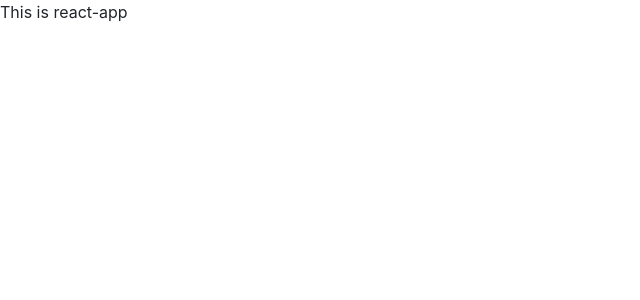
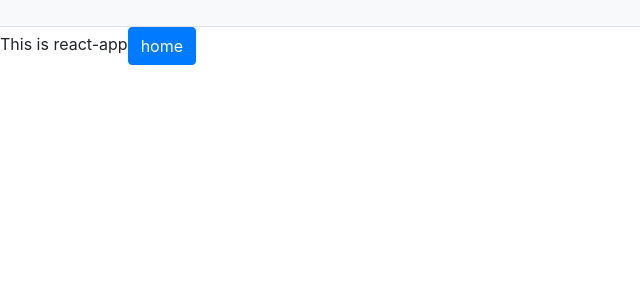
Before and after one commit to Ashutosh-Patel028/Resume-Builder, a React (Vite) app: page / in a window 1280 px wide. Shown: the top 300 px of the page, without its empty margins (0-640 px from the left). Built offline with nearby package versions, Linux system fonts and the light colour scheme.

Commit message:
Added Navigation for Header

```diff
--- a/src/App.js
+++ b/src/App.js
@@ -1,10 +1,15 @@
+import React from "react";
 import ReactDOM from "react-dom/client"
+import Navigation from "./components/Navigation";
+
 
 const App = () =>{
     return (
-        <div>
+        <React.Fragment>
+            <Navigation/>
             This is react-app
-        </div>
+            <button className="btn btn-primary">home</button>
+        </React.Fragment>
     )
 }
 
--- a/src/components/Navigation.js
+++ b/src/components/Navigation.js
@@ -0,0 +1,22 @@
+import Container from "react-bootstrap/Container";
+import Nav from "react-bootstrap/Nav";
+import Navbar from "react-bootstrap/Navbar";
+
+
+function Navigation() {
+    return (
+        <Navbar bg="light" variant="light" className="border-bottom" sticky="top">
+      <Container>
+        <Navbar.Brand>
+          {/* <NavLink to="/" className="text-decoration-none text-black">Resume Builder</NavLink> */}
+        </Navbar.Brand>
+        <Nav className="me-auto">
+          {/* <NavLink to="/" className="mx-2 text-decoration-none text-black">Home</NavLink>
+          <NavLink to="#" className="mx-2 text-decoration-none text-black">About</NavLink> */}
+        </Nav>
+      </Container>
+    </Navbar>
+    )
+}
+
+export default Navigation;
```
